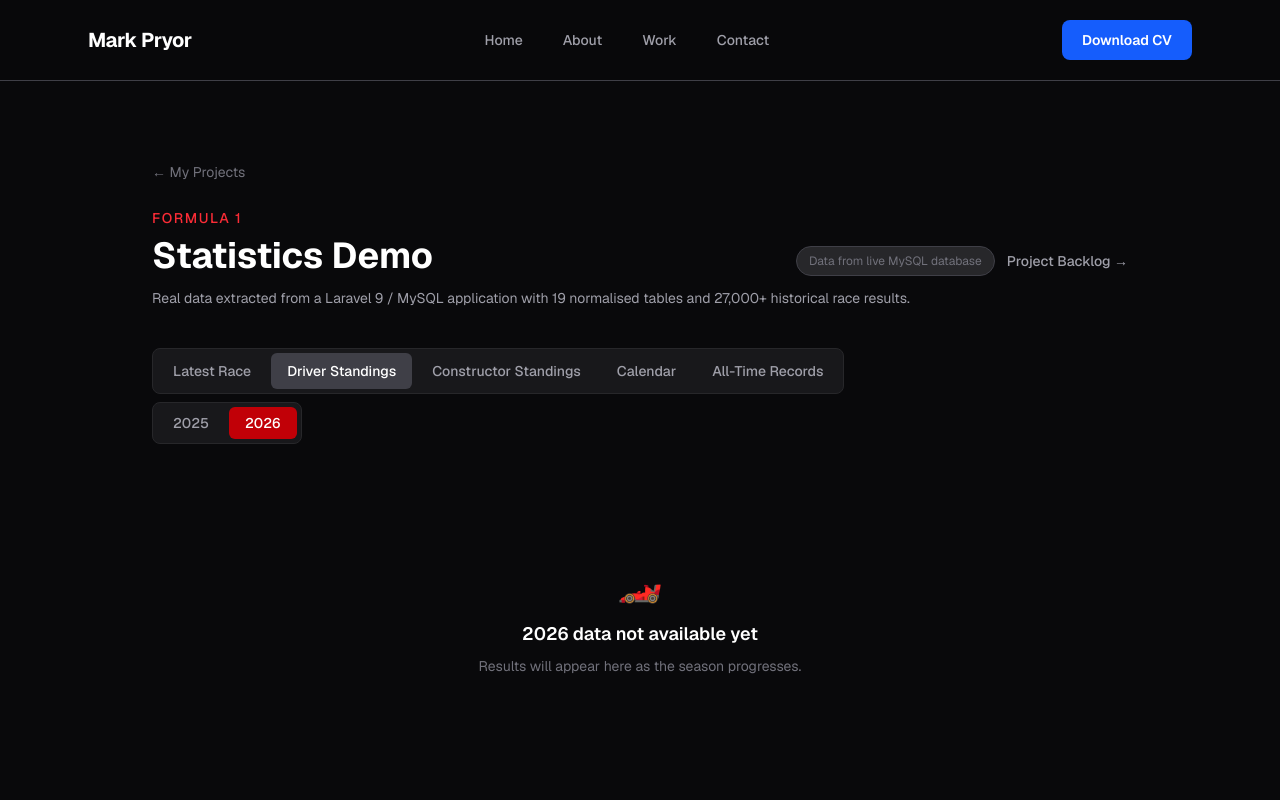
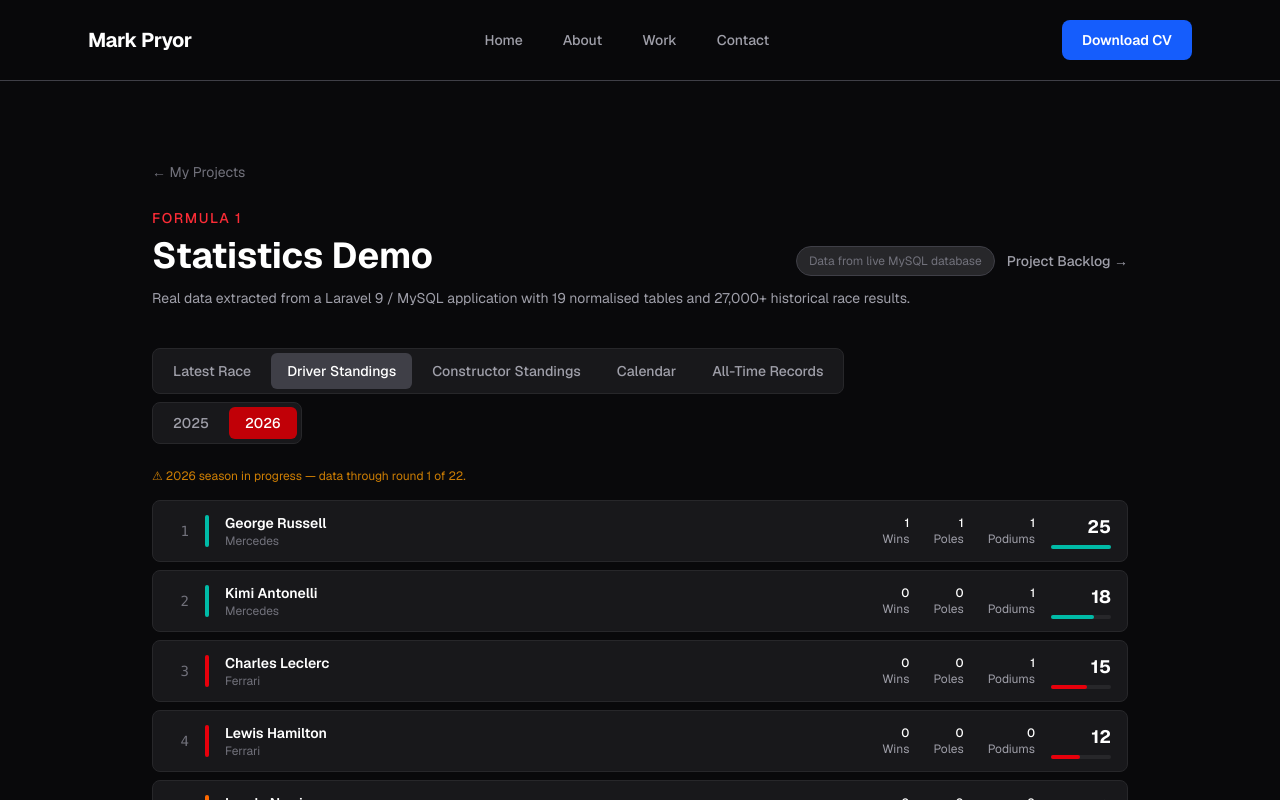
Before and after one commit to markipryor/portfolio, a Next.js app: page /demos/f1 in a window 1280 px wide. Both pictures are taken after a click on the button "2026". Shown: the top 800 px of the page. Built offline with nearby package versions, Linux system fonts and the light colour scheme.

Commit message:
F1 demo: add 2026 Rd 1 Australia result and standings
Adds Audi and Cadillac teams, 2026 driver/constructor standings,
updates latest race to Russell/Mercedes Australia win.

Co-Authored-By: Claude Sonnet 4.6 <noreply@anthropic.com>

```diff
--- a/src/app/demos/f1/page.tsx
+++ b/src/app/demos/f1/page.tsx
@@ -115,10 +115,36 @@ const teamColours: Record<string, string> = {
   "Sauber":       "bg-green-500",
   "Haas":         "bg-red-400",
   "Alpine":       "bg-pink-500",
+  "Audi":         "bg-gray-500",
+  "Cadillac":     "bg-indigo-600",
 };
 
+const driverStandings2026 = [
+  { pos: 1,  name: "George Russell",    constructor: "Mercedes",     points: 25, wins: 1, poles: 1, podiums: 1 },
+  { pos: 2,  name: "Kimi Antonelli",    constructor: "Mercedes",     points: 18, wins: 0, poles: 0, podiums: 1 },
+  { pos: 3,  name: "Charles Leclerc",   constructor: "Ferrari",      points: 15, wins: 0, poles: 0, podiums: 1 },
+  { pos: 4,  name: "Lewis Hamilton",    constructor: "Ferrari",      points: 12, wins: 0, poles: 0, podiums: 0 },
+  { pos: 5,  name: "Lando Norris",      constructor: "McLaren",      points: 10, wins: 0, poles: 0, podiums: 0 },
+  { pos: 6,  name: "Max Verstappen",    constructor: "Red Bull",     points: 8,  wins: 0, poles: 0, podiums: 0 },
+  { pos: 7,  name: "Oliver Bearman",    constructor: "Haas",         points: 6,  wins: 0, poles: 0, podiums: 0 },
+  { pos: 8,  name: "Arvid Lindblad",    constructor: "RB",           points: 4,  wins: 0, poles: 0, podiums: 0 },
+  { pos: 9,  name: "Gabriel Bortoleto", constructor: "Audi",         points: 2,  wins: 0, poles: 0, podiums: 0 },
+  { pos: 10, name: "Pierre Gasly",      constructor: "Alpine",       points: 1,  wins: 0, poles: 0, podiums: 0 },
+];
+
+const constructorStandings2026 = [
+  { pos: 1, name: "Mercedes",     points: 43, wins: 1 },
+  { pos: 2, name: "Ferrari",      points: 27, wins: 0 },
+  { pos: 3, name: "McLaren",      points: 10, wins: 0 },
+  { pos: 4, name: "Red Bull",     points: 8,  wins: 0 },
+  { pos: 5, name: "Haas",         points: 6,  wins: 0 },
+  { pos: 6, name: "RB",           points: 4,  wins: 0 },
+  { pos: 7, name: "Audi",         points: 2,  wins: 0 },
+  { pos: 8, name: "Alpine",       points: 1,  wins: 0 },
+];
+
 const races2026 = [
-  { round: 1,  name: "Australia",     date: "8 Mar",  winner: null, team: null, sprint: false },
+  { round: 1,  name: "Australia",     date: "8 Mar",  winner: "George Russell", team: "Mercedes", sprint: false },
   { round: 2,  name: "China",         date: "15 Mar", winner: null, team: null, sprint: true  },
   { round: 3,  name: "Japan",         date: "29 Mar", winner: null, team: null, sprint: false },
   { round: 4,  name: "Miami",         date: "3 May",  winner: null, team: null, sprint: true  },
@@ -143,33 +169,34 @@ const races2026 = [
 ];
 
 const latestRace = {
-  name: "Abu Dhabi Grand Prix",
-  shortName: "Abu Dhabi",
-  date: "7 Dec 2025",
+  name: "Australian Grand Prix",
+  shortName: "Australia",
+  date: "8 Mar 2026",
   laps: 58,
-  pole: "Max Verstappen",
-  fastestLap: { driver: "Charles Leclerc", time: "1:26.725", lap: 45 },
+  pole: "George Russell",
+  fastestLap: { driver: "Max Verstappen", time: "1:22.091", lap: 43 },
   results: [
-    { pos: 1,  grid: 1,  name: "Max Verstappen",    constructor: "Red Bull",      time: "1:26:07.469" },
-    { pos: 2,  grid: 3,  name: "Oscar Piastri",      constructor: "McLaren",       time: "+12.594"     },
-    { pos: 3,  grid: 2,  name: "Lando Norris",       constructor: "McLaren",       time: "+16.572"     },
-    { pos: 4,  grid: 5,  name: "Charles Leclerc",    constructor: "Ferrari",       time: "+23.279"     },
-    { pos: 5,  grid: 4,  name: "George Russell",     constructor: "Mercedes",      time: "+48.563"     },
-    { pos: 6,  grid: 6,  name: "Fernando Alonso",    constructor: "Aston Martin",  time: "+1:07.562"   },
-    { pos: 7,  grid: 8,  name: "Esteban Ocon",       constructor: "Haas",          time: "+1:09.876"   },
-    { pos: 8,  grid: 16, name: "Lewis Hamilton",     constructor: "Ferrari",       time: "+1:12.670"   },
-    { pos: 9,  grid: 18, name: "Nico Hülkenberg",    constructor: "Sauber",        time: "+1:19.014"   },
-    { pos: 10, grid: 15, name: "Lance Stroll",       constructor: "Aston Martin",  time: "+1:19.523"   },
-    { pos: 11, grid: 7,  name: "Gabriel Bortoleto",  constructor: "Sauber",        time: "+1:21.043"   },
-    { pos: 12, grid: 11, name: "Oliver Bearman",     constructor: "Haas",          time: "+1:21.166"   },
-    { pos: 13, grid: 12, name: "Carlos Sainz",       constructor: "Williams",      time: "+1:22.158"   },
-    { pos: 14, grid: 10, name: "Yuki Tsunoda",       constructor: "Red Bull",      time: "+1:23.794"   },
-    { pos: 15, grid: 14, name: "Kimi Antonelli",     constructor: "Mercedes",      time: "+1:24.399"   },
-    { pos: 16, grid: 17, name: "Alexander Albon",    constructor: "Williams",      time: "+1:30.327"   },
-    { pos: 17, grid: 9,  name: "Isack Hadjar",       constructor: "RB",            time: "+1 lap"      },
-    { pos: 18, grid: 13, name: "Liam Lawson",        constructor: "RB",            time: "+1 lap"      },
-    { pos: 19, grid: 19, name: "Pierre Gasly",       constructor: "Alpine",        time: "+1 lap"      },
-    { pos: 20, grid: 20, name: "Franco Colapinto",   constructor: "Alpine",        time: "+1 lap"      },
+    { pos: 1,  grid: 1,  name: "George Russell",    constructor: "Mercedes",     time: "1:23:06.801" },
+    { pos: 2,  grid: 2,  name: "Kimi Antonelli",    constructor: "Mercedes",     time: "+2.974"      },
+    { pos: 3,  grid: 4,  name: "Charles Leclerc",   constructor: "Ferrari",      time: "+15.519"     },
+    { pos: 4,  grid: 7,  name: "Lewis Hamilton",    constructor: "Ferrari",      time: "+16.144"     },
+    { pos: 5,  grid: 6,  name: "Lando Norris",      constructor: "McLaren",      time: "+51.741"     },
+    { pos: 6,  grid: 20, name: "Max Verstappen",    constructor: "Red Bull",     time: "+54.617"     },
+    { pos: 7,  grid: 12, name: "Oliver Bearman",    constructor: "Haas",         time: "+1 lap"      },
+    { pos: 8,  grid: 9,  name: "Arvid Lindblad",    constructor: "RB",           time: "+1 lap"      },
+    { pos: 9,  grid: 10, name: "Gabriel Bortoleto", constructor: "Audi",         time: "+1 lap"      },
+    { pos: 10, grid: 14, name: "Pierre Gasly",      constructor: "Alpine",       time: "+1 lap"      },
+    { pos: 11, grid: 13, name: "Esteban Ocon",      constructor: "Haas",         time: "+1 lap"      },
+    { pos: 12, grid: 15, name: "Alexander Albon",   constructor: "Williams",     time: "+1 lap"      },
+    { pos: 13, grid: 8,  name: "Liam Lawson",       constructor: "RB",           time: "+1 lap"      },
+    { pos: 14, grid: 16, name: "Franco Colapinto",  constructor: "Alpine",       time: "+2 laps"     },
+    { pos: 15, grid: 21, name: "Carlos Sainz",      constructor: "Williams",     time: "+2 laps"     },
+    { pos: 16, grid: 18, name: "Sergio Pérez",      constructor: "Cadillac",     time: "+3 laps"     },
+    { pos: 17, grid: 22, name: "Lance Stroll",      constructor: "Aston Martin", time: "NC"          },
+    { pos: 18, grid: 17, name: "Fernando Alonso",   constructor: "Aston Martin", time: "DNF"         },
+    { pos: 19, grid: 3,  name: "Isack Hadjar",      constructor: "Red Bull",     time: "DNF"         },
+    { pos: 20, grid: 11, name: "Nico Hülkenberg",   constructor: "Audi",         time: "DNS"         },
+    { pos: 21, grid: 5,  name: "Oscar Piastri",     constructor: "McLaren",      time: "DNS"         },
   ],
 };
 
@@ -193,6 +220,8 @@ export default function F1Demo() {
 
   const maxDriverPoints = driverStandings2025[0].points;
   const maxConstructorPoints = constructorStandings2025[0].points;
+  const maxDriverPoints2026 = driverStandings2026[0].points;
+  const maxConstructorPoints2026 = constructorStandings2026[0].points;
 
   return (
     <div className="max-w-5xl mx-auto px-6 py-24">
@@ -257,9 +286,12 @@ export default function F1Demo() {
         </div>
       )}
 
-      {/* Season complete notice */}
+      {/* Season notices */}
       {tab !== "records" && tab !== "latest" && year === "2025" && (
         <p className="text-xs text-green-500/80 mb-4">✓ 2025 season complete — final standings.</p>
+      )}
+      {tab !== "records" && tab !== "latest" && year === "2026" && (
+        <p className="text-xs text-amber-500/80 mb-4">⚠ 2026 season in progress — data through round 1 of 22.</p>
       )}
 
       {/* Latest Race */}
@@ -320,10 +352,11 @@ export default function F1Demo() {
       )}
 
       {/* Driver Standings */}
-      {tab === "drivers" && year === "2026" && <NoData year="2026" />}
-      {tab === "drivers" && year === "2025" && (
+      {tab === "drivers" && (
         <div className="space-y-2">
-          {driverStandings2025.map((d) => (
+          {(year === "2026" ? driverStandings2026 : driverStandings2025).map((d) => {
+            const max = year === "2026" ? maxDriverPoints2026 : maxDriverPoints;
+            return (
               <div key={d.name} className="bg-zinc-900 border border-zinc-800 rounded-lg px-4 py-3 flex items-center gap-4">
                 <span className="text-zinc-500 text-sm w-5 text-right font-mono">{d.pos}</span>
                 <div className={`w-1 h-8 rounded-full ${teamColours[d.constructor] ?? "bg-zinc-600"}`} />
@@ -339,19 +372,21 @@ export default function F1Demo() {
                 <div className="text-right min-w-[60px]">
                   <p className="text-white font-bold text-lg">{d.points}</p>
                   <div className="w-full bg-zinc-800 rounded-full h-1 mt-1">
-                  <div className={`h-1 rounded-full ${teamColours[d.constructor] ?? "bg-zinc-600"}`} style={{ width: `${(d.points / maxDriverPoints) * 100}%` }} />
+                    <div className={`h-1 rounded-full ${teamColours[d.constructor] ?? "bg-zinc-600"}`} style={{ width: `${(d.points / max) * 100}%` }} />
                   </div>
                 </div>
               </div>
-          ))}
+            );
+          })}
         </div>
       )}
 
       {/* Constructor Standings */}
-      {tab === "constructors" && year === "2026" && <NoData year="2026" />}
-      {tab === "constructors" && year === "2025" && (
+      {tab === "constructors" && (
         <div className="space-y-2">
-          {constructorStandings2025.map((c) => (
+          {(year === "2026" ? constructorStandings2026 : constructorStandings2025).map((c) => {
+            const max = year === "2026" ? maxConstructorPoints2026 : maxConstructorPoints;
+            return (
               <div key={c.name} className="bg-zinc-900 border border-zinc-800 rounded-lg px-4 py-3 flex items-center gap-4">
                 <span className="text-zinc-500 text-sm w-5 text-right font-mono">{c.pos}</span>
                 <div className={`w-1 h-8 rounded-full ${teamColours[c.name] ?? "bg-zinc-600"}`} />
@@ -362,11 +397,12 @@ export default function F1Demo() {
                 <div className="text-right min-w-[80px]">
                   <p className="text-white font-bold text-lg">{c.points}</p>
                   <div className="w-full bg-zinc-800 rounded-full h-1 mt-1">
-                  <div className={`h-1 rounded-full ${teamColours[c.name] ?? "bg-zinc-600"}`} style={{ width: `${(c.points / maxConstructorPoints) * 100}%` }} />
+                    <div className={`h-1 rounded-full ${teamColours[c.name] ?? "bg-zinc-600"}`} style={{ width: `${(c.points / max) * 100}%` }} />
                   </div>
                 </div>
               </div>
-          ))}
+            );
+          })}
         </div>
       )}
 
```
Lines whose indentation alone changed are shown as unchanged.
